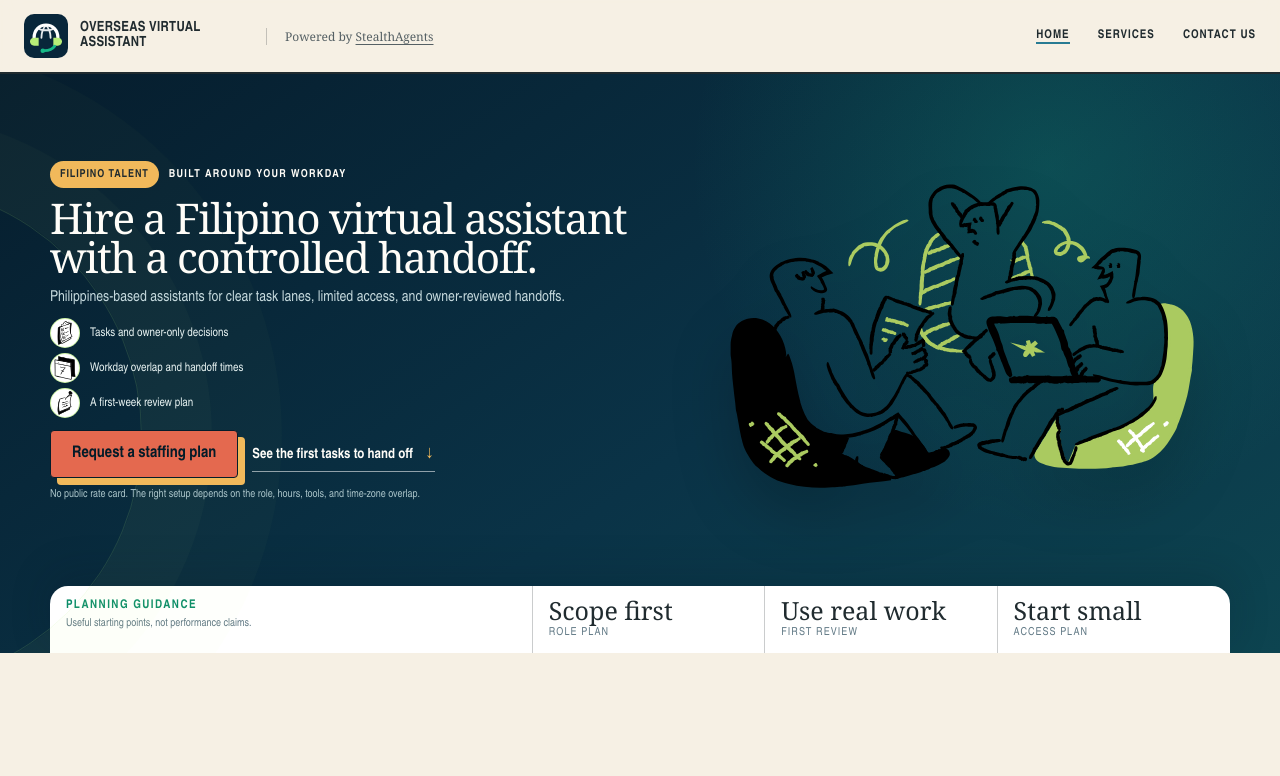
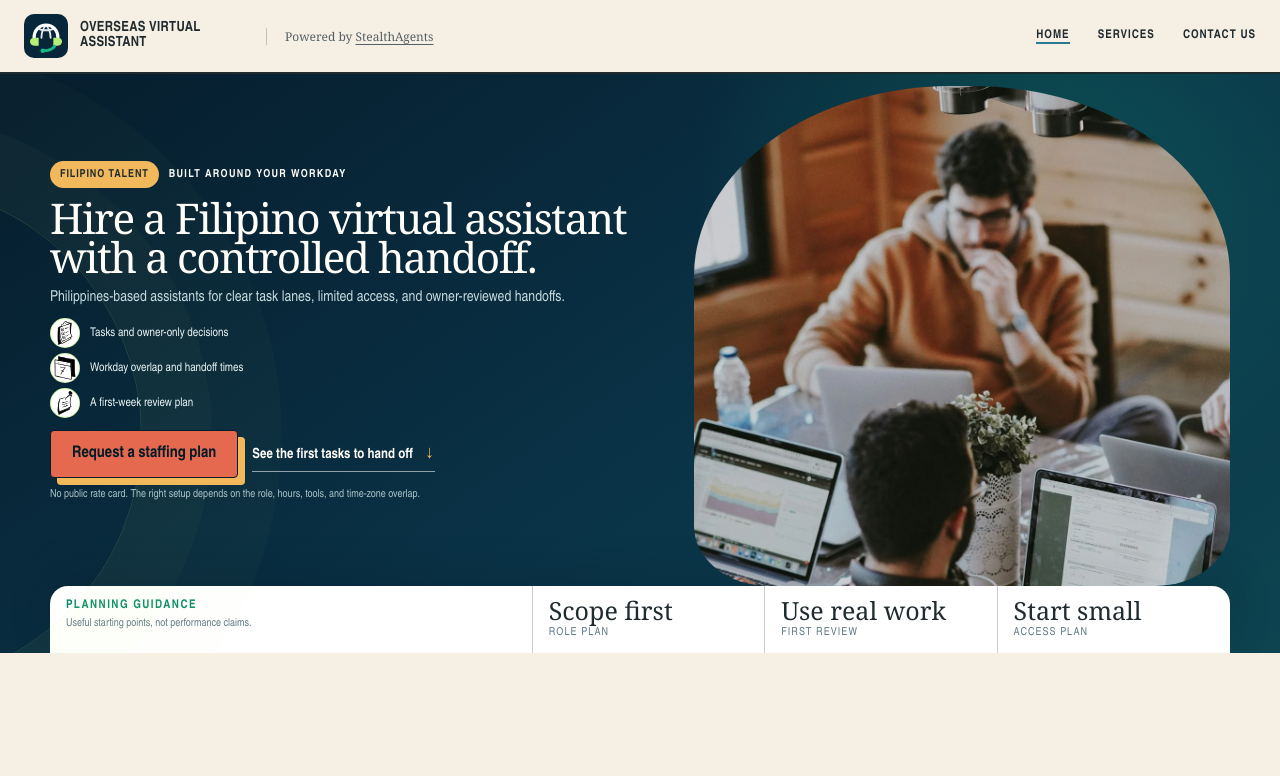
Before and after one commit to coolifystealthagents/overseasvirtualassistant, a Next.js app: page / in a window 1280 px wide. Shown: the top 776 px of the page. Built offline with nearby package versions, Linux system fonts and the light colour scheme.

Commit message:
Replace boxed homepage illustration with team photo

```diff
--- a/app/globals.css
+++ b/app/globals.css
@@ -54,21 +54,9 @@ h1,h2,h3,p{margin-top:0}
 .ova-fineprint{margin:10px 0 0;font-size:11px;line-height:1.35;color:#a9c3c8}
 
 .ova-portrait-stage{position:relative;min-width:0;min-height:500px;margin:0;display:grid;place-items:center}
-.ova-photo-shell{position:absolute;inset:0;background:transparent;border:0;border-radius:0;overflow:visible;box-shadow:none}
+.ova-photo-shell{position:absolute;inset:0;background:transparent;border:0;border-radius:48% 48% 14% 14% / 38% 38% 12% 12%;overflow:hidden;box-shadow:none}
 .ova-photo-shell:after{display:none}
-.ova-photo-shell img{display:block;width:100%;height:100%;object-fit:contain;object-position:center;padding:0;background:transparent;transform:scale(1.22);transform-origin:center;filter:drop-shadow(0 22px 24px rgba(0,0,0,.2))}
-.ova-photo-caption{position:absolute;z-index:2;left:22px;bottom:20px;display:flex;align-items:flex-end;gap:13px;color:#fff}
-.ova-photo-caption span{display:grid;place-items:center;width:38px;height:38px;border-radius:50%;background:var(--lime);color:var(--ink);font-weight:700;font-size:12px}
-.ova-photo-caption p{margin:0;font-family:'Instrument Serif',Georgia,serif;font-size:25px;line-height:.98}
-.ova-float{position:absolute;z-index:3;background:var(--white);border:1px solid var(--ink);box-shadow:7px 7px 0 var(--ink);padding:14px 16px;min-width:210px}
-.ova-float b,.ova-float small{display:block}
-.ova-float b{font-size:13px}
-.ova-float small{margin-top:5px;color:#58717b;font-size:11px}
-.ova-float-top{right:-4px;top:96px}
-.ova-float-bottom{left:-4px;bottom:67px}
-.ova-status-dot{display:inline-block;width:8px;height:8px;border-radius:50%;background:#3fb878;margin-right:6px}
-.ova-orbit{position:absolute;z-index:3;right:-7px;bottom:32px;width:86px;height:86px;border-radius:50%;display:grid;place-content:center;background:var(--coral);border:1px solid var(--ink);font-size:13px;font-weight:700;transform:rotate(8deg)}
-.ova-orbit span{color:var(--white);padding:0 2px}
+.ova-photo-shell img{display:block;width:100%;height:100%;object-fit:cover;object-position:center 48%;padding:0;background:transparent;transform:none;filter:none}
 
 .ova-guidance{display:grid;grid-template-columns:1.35fr repeat(3,.65fr);align-items:stretch;background:#ffffff;color:var(--ink);border-radius:18px 18px 0 0;box-shadow:0 -12px 40px rgba(3,24,35,.18)}
 .ova-guidance>p,.ova-guidance>div{margin:0;padding:12px 16px;border-right:1px solid var(--line)}
@@ -307,6 +295,6 @@ form.card .btn{background:var(--coral);color:var(--ink);border:1px solid var(--i
 /* Licensed GetIllustrations homepage rollout */
 .ova-hero-checks span{width:30px;height:30px;flex:0 0 30px;background:#fff;border-color:rgba(183,238,120,.65)}
 .ova-hero-checks span img{width:24px;height:24px;object-fit:contain}
-.ova-photo-shell img{object-fit:contain;object-position:center;padding:0;background:transparent}
+.ova-photo-shell img{object-fit:cover;object-position:center 48%;padding:0;background:transparent}
 .ova-launch-brief figure img{object-fit:contain;padding:24px;background:#edf7f5}
 @media(max-width:700px){.ova-photo-shell img{padding:0}.ova-launch-brief figure img{padding:12px}}
--- a/app/page.tsx
+++ b/app/page.tsx
@@ -101,7 +101,13 @@ export default function Home() {
 
           <figure className="ova-portrait-stage">
             <div className="ova-photo-shell">
-              <img src="/illustrations/getillustrations/goodle-team/filipino-virtual-assistant-workday.svg" alt="Illustration of a Filipino virtual assistant collaborating through a clear remote workday" />
+              <img
+                src="/images/stealth-agents-team.webp"
+                alt="Stealth Agents operations team collaborating around laptops"
+                width="1600"
+                height="1067"
+                fetchPriority="high"
+              />
             </div>
           </figure>
         </div>
```
Also changed, not shown: 1 other file (tests, documents, lock files or other folders).
